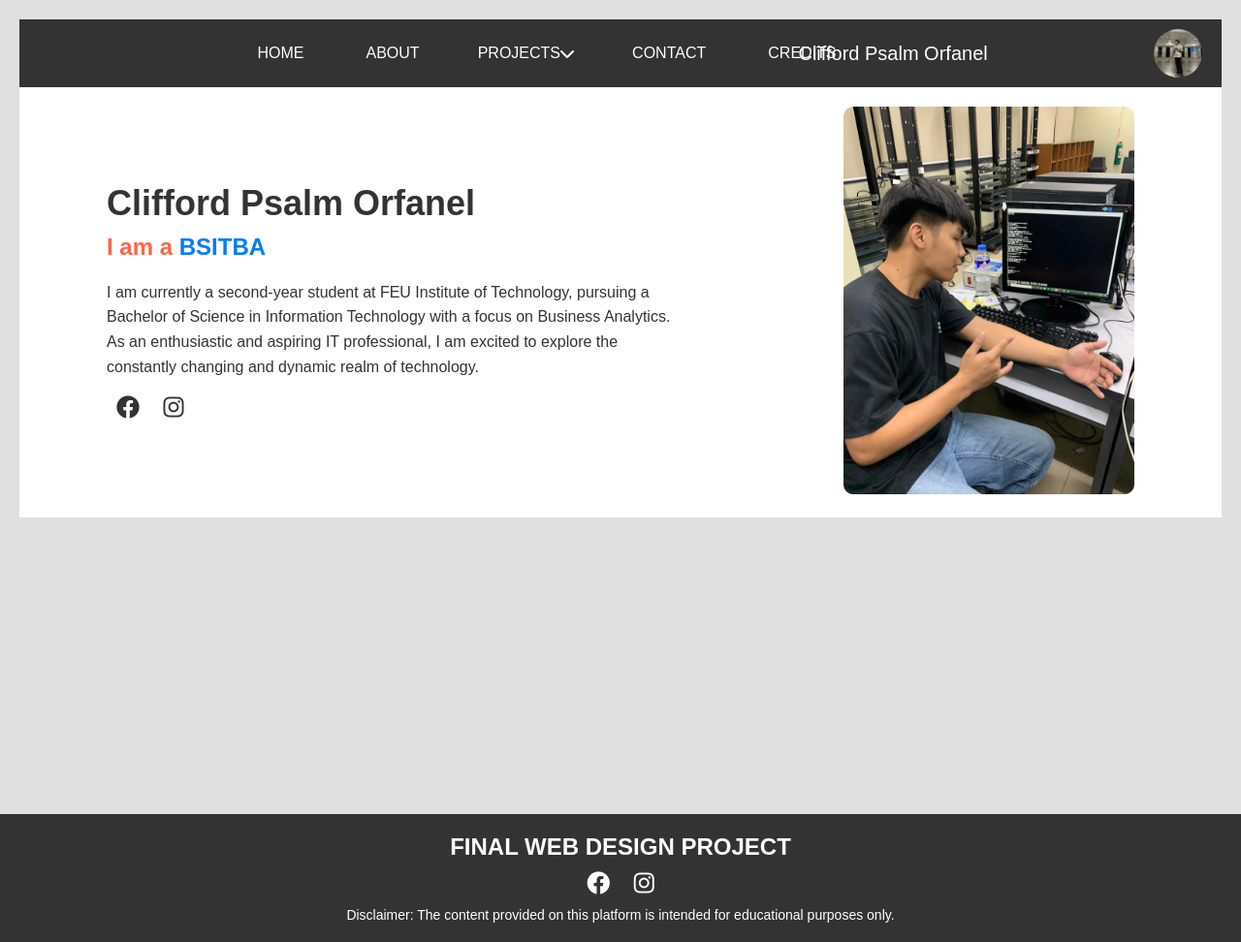
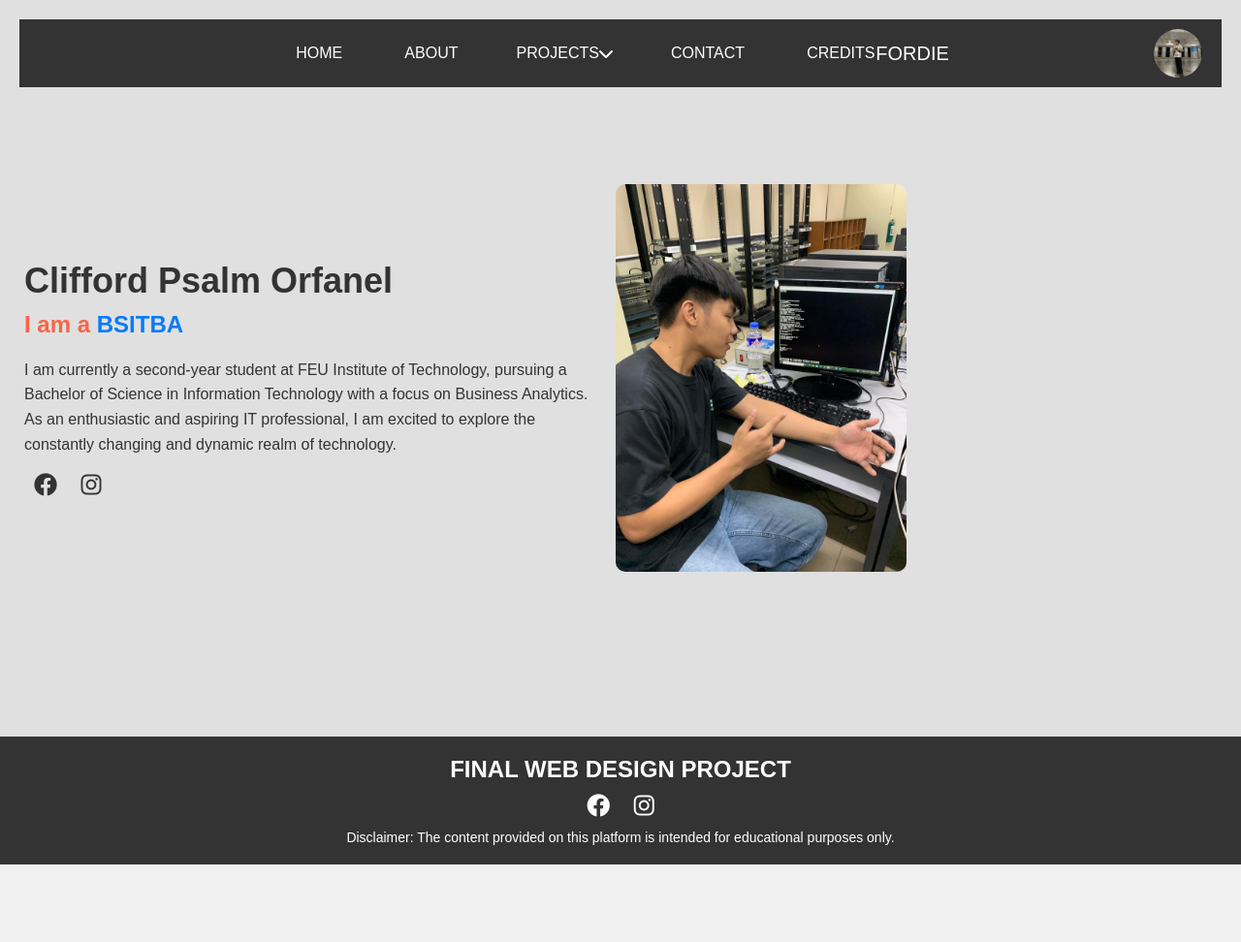
Before and after one commit to Orfanel-0205/WD-FINAL, a plain HTML site: page index.html in a window 1280 px wide. Shown: the whole page at 97% size. After the commit the page ends 892 px from the top, so only its background shows below. Drawn offline with Linux system fonts and the light colour scheme.

Commit message:
chore: remove background on section and update js

```diff
--- a/assets/css/style.css
+++ b/assets/css/style.css
@@ -6,14 +6,12 @@ body, html {
     font-family: 'Arial', sans-serif;
     background-color: #f0f0f0;
     color: #333;
-    height: 100%;
-    width: 100%;
+    min-height: 100vh; /* Ensure full viewport height */
 }
-
 .bg-1 {
     background-color: #e0e0e0;
     padding: 20px;
-    height: 100%;
+    min-height: calc(100vh - 80px); /* Adjust 80px to fit your header and footer height */
 }
 
 
@@ -109,14 +107,16 @@ body, html {
     height: 50px;
 }
 
-/* Home Section Styles */
+
 .home {
+   margin-top: 100px;
     display: flex;
     justify-content: space-around;
     align-items: center;
-    padding: 20px;
-    background-color: #fff;
-    gap: 20px;
+    background-color: ;
+
+
+
 }
 
 .h {
@@ -160,9 +160,10 @@ body, html {
     width: 300px;
     border-radius: 10px;
     animation: fadeInUp 1s;
+    margin-right: 20rem;
 }
 
-/* Footer Styles */
+
 .footer {
     background-color: #333;
     color: #fff;
--- a/assets/js/script.js
+++ b/assets/js/script.js
@@ -1,12 +1,15 @@
-document.addEventListener("DOMContentLoaded", function() {
-    const menu = document.getElementById('menu');
-    const nbar = document.querySelector('.nbar');
-    menu.addEventListener('click', function() {
-        nbar.classList.toggle('active');
-    });
 
-    const moon = document.getElementById('moon');
-    moon.addEventListener('click', function() {
-        document.body.classList.toggle('dark-mode');
-    });
+
+document.addEventListener('DOMContentLoaded', function() {
+    const footer = document.querySelector('.footer');
+    const footerPosition = footer.getBoundingClientRect().top;
+
+    function fadeInFooter() {
+        if (footerPosition <= window.innerHeight) {
+            footer.classList.add('in-view');
+            window.removeEventListener('scroll', fadeInFooter);
+        }
+    }
+
+    window.addEventListener('scroll', fadeInFooter);
 });
--- a/index.html
+++ b/index.html
@@ -30,7 +30,7 @@
                 <a href="pages/credit.html">CREDITS</a>
             </nav>
 
-            <a href="#" class="name">Clifford Psalm Orfanel</a>
+            <a href="#" class="name">FORDIE</a>
             <div class="cc-im">
                 <img class="cc" src="assets/img/405968192_3648631238697996_4705364770560099457_n.jpg">
             </div>
@@ -64,5 +64,6 @@
             <p>Disclaimer: The content provided on this platform is intended for educational purposes only.</p>
         </div>
     </footer>
+    <script src="/assets/js/script.js"></script>
 </body>
 </html>
```
